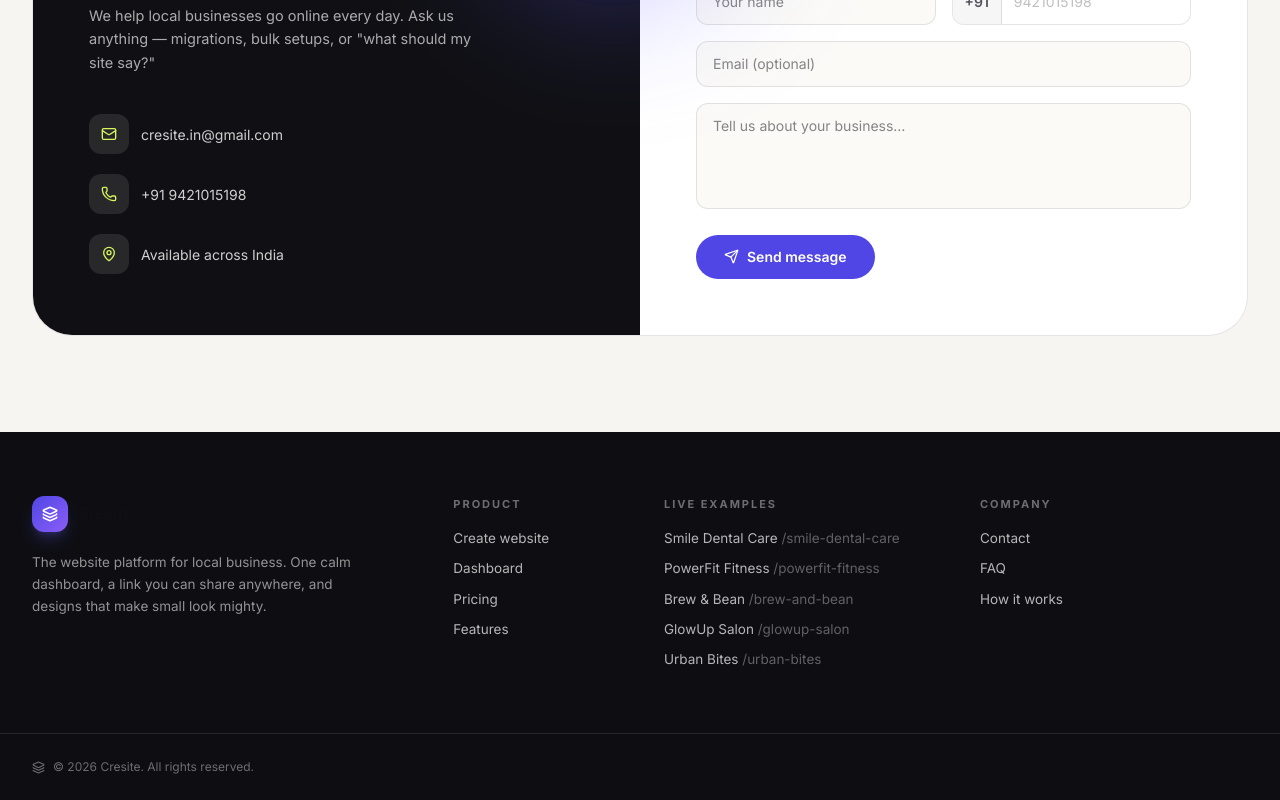
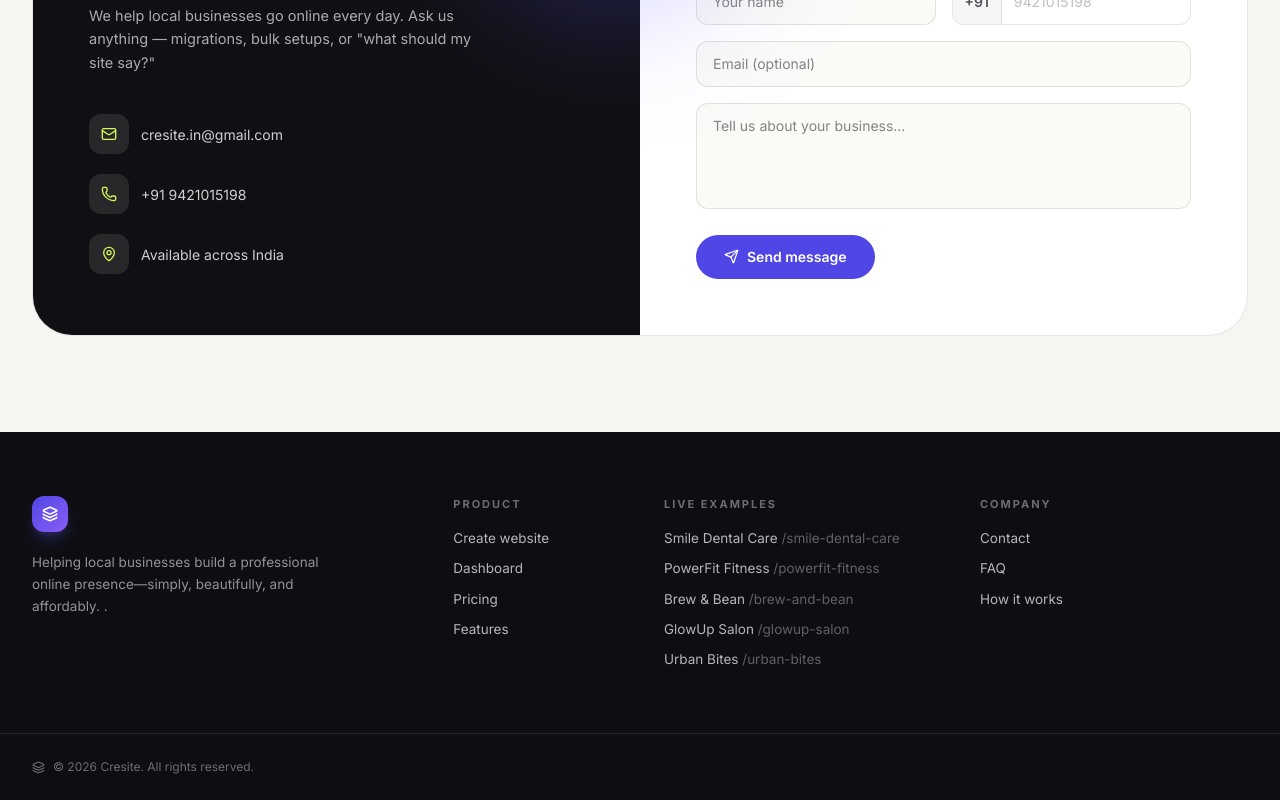
Before and after one commit to omkhot315/cresitedemoclient, a React (Vite) app: page / in a window 1280 px wide. Shown: the part 9231-10031 px from the top of the page. Built offline with nearby package versions, Linux system fonts and the light colour scheme; no server answers; a web font is replaced by a local one.

Commit message:
Update Home.jsx

```diff
--- a/src/pages/Home.jsx
+++ b/src/pages/Home.jsx
@@ -623,8 +623,8 @@ export default function Home() {
             {/* Uses the same shared BrandMark as the navbar. Enable the PNG once in PlatformNav.jsx. */}
             <BrandMark />
             <p className="mt-5 max-w-xs text-[13.5px] leading-relaxed text-white/55">
-              The website platform for local business. One calm dashboard, a link you can share anywhere, and designs
-              that make small look mighty.
+              Helping local businesses build a professional online presence—simply, beautifully, and affordably.
+.
             </p>
           </div>
           <div className="lg:col-span-2">
```
